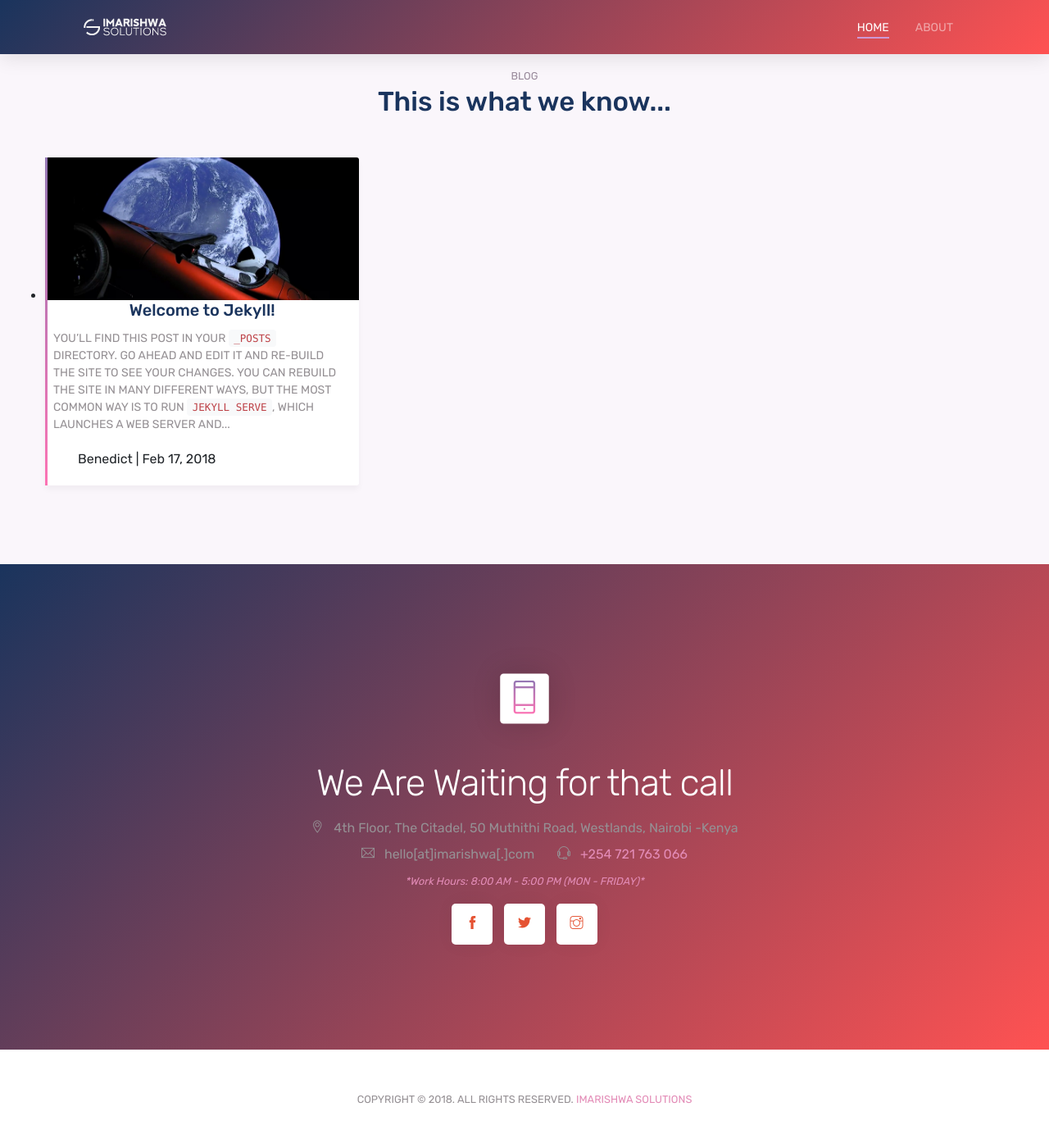
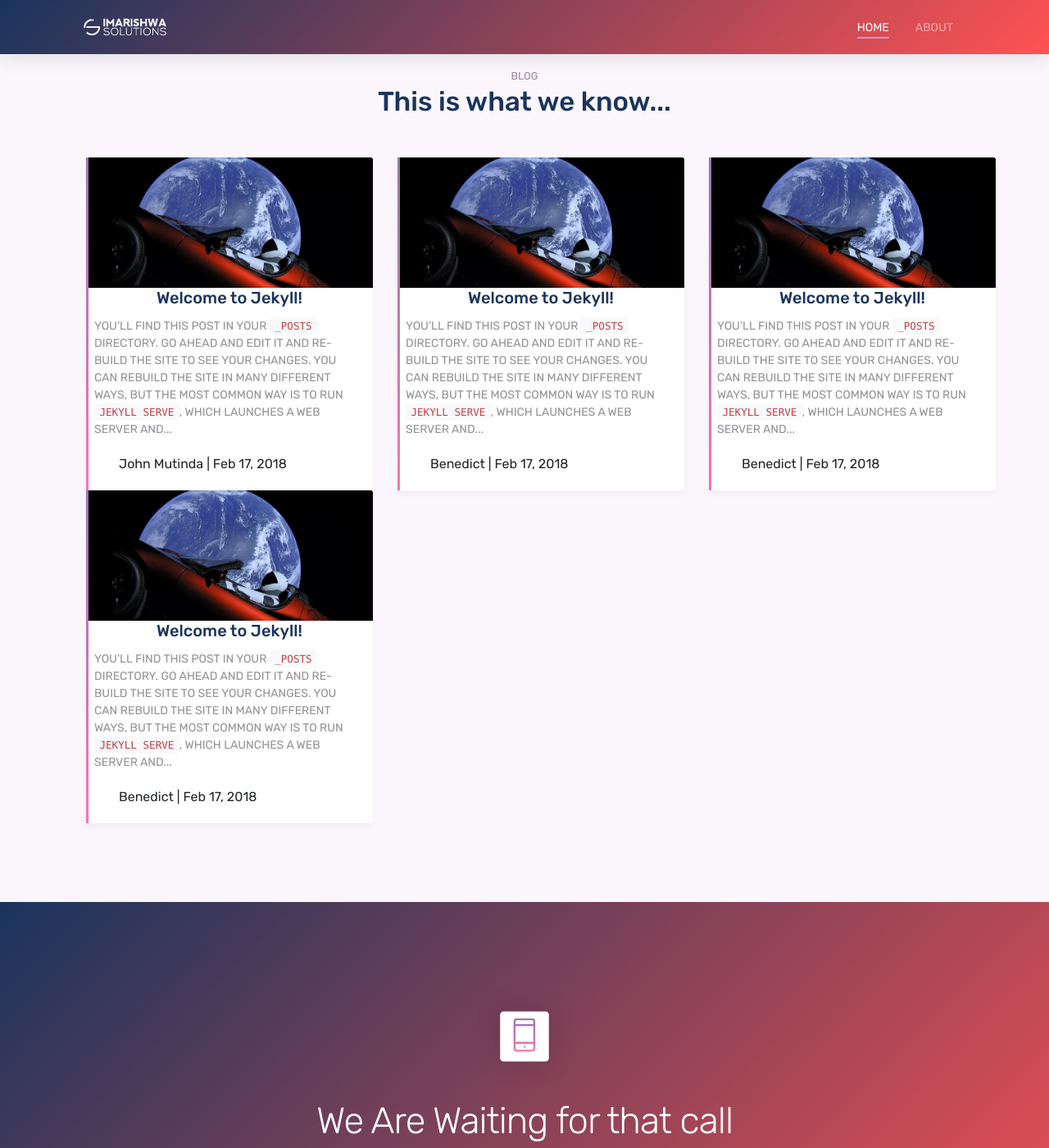
Before and after one commit to Imarishwa-Solutions/ImarishwaSolutions, a Jekyll site: the page built from blog.md, in a window 1280 px wide and 1400 px high. Shown: the whole window at 82% size. Built offline with Jekyll 4.4.1, drawn with Linux system fonts in a browser that asks for light colours.

Commit message:
set up landing page image and some css, repaired blog post ordering

```diff
--- a/Gemfile
+++ b/Gemfile
@@ -8,7 +8,7 @@ source "https://rubygems.org"
 #
 # This will help ensure the proper Jekyll version is running.
 # Happy Jekylling!
-# gem "jekyll", "~> 3.7.2"
+ #gem "jekyll", "~> 3.7.2"
 
 # This is the default theme for new Jekyll sites. You may change this to anything you like.
 gem "minima", "~> 2.0"
--- a/_includes/about.html
+++ b/_includes/about.html
@@ -49,15 +49,15 @@
 </div>
 <div class="section pt-0">
     <div class="container">
-        <div class="row pt-4">
+        <div class="row pt-4" style="margin-top: 40px;">
             <div class="col-md-6">
                 <div>
                     <img src="{{ site.baseurl }}/assets//images/perspective.png" alt="softdev" class="img-fluid">
                 </div>
             </div>
-            <div class="col-md-6">
+            <div class="col-md-6" style="text-align: justify;">
                 <h2 class="mb-3">This is who we are</h2>
-                <p class="light-font">Imarishwa Solutions is a software solutions provider for the corporate ecosystem. Since inception, we have provided solutions ranging from web application development to company branding and IT consultancies for clients across the corporate space in Kenya. Our approach is based on making it our business to understand our clients' business processes, working hand in hand with them in implementing proposed sustainable, cost effective, maintainable and scalable solutions adressing the loop holes.<br> Imarishwa is committed to improving the profitability of our customers through the use of leading-edge online technologies, delivered by knowledgeable and service-oriented Consultants. As more businesses realize the importance of the Internet to their continued success and growth, Imarishwa is ready to serve their needs with real e-business solutions. </p>
+                <p class="light-font" style="font-size: 17px;" >Imarishwa Solutions is a software solutions provider for the corporate ecosystem. Since inception, we have provided solutions ranging from web application development to company branding and IT consultancies for clients across the corporate space in Kenya. Our approach is based on making it our business to understand our clients' business processes, working hand in hand with them in implementing proposed sustainable, cost effective, maintainable and scalable solutions adressing the loop holes.<br> Imarishwa is committed to improving the profitability of our customers through the use of leading-edge online technologies, delivered by knowledgeable and service-oriented Consultants. As more businesses realize the importance of the Internet to their continued success and growth, Imarishwa is ready to serve their needs with real e-business solutions. </p>
             </div>
         </div>
     </div>
--- a/_includes/header.html
+++ b/_includes/header.html
@@ -1,7 +1,7 @@
     <header class="bg-gradient" id="home">
     	<div class="container mt-5">
             <h1>Passion Brought Us Here</h1>
-            <p class="tagline">The one and only solution for any kind of mobila app landing needs. Just change the screenshots and texts and you are good to go. </p>
+            <p class="tagline">We build, optimize, secure, and support your business with simple no long-term contract engagements. </p>
         </div>
-        <div class="img-holder mt-3"><img src="{{ site.baseurl }}/assets/images/iphonex.png" alt="phone" class="img-fluid"></div>
+        <div class="img-holder mt-3"><img src="{{ site.baseurl }}/assets/images/front.png" alt="phone" class="img-fluid" style="padding-top: 70px;"></div>
     </header>
--- a/_layouts/blog.html
+++ b/_layouts/blog.html
@@ -9,7 +9,9 @@
 			<div class="container">
 				{% include blog_intro.html %}
 			</div>
-			<ul>
+			<ul style="list-style: none;">
+				<div class="container">
+					<div class="row">
 						{% for post in site.posts %}
 							<div class="col-md-4">
 								<div class="blog-item">
@@ -23,6 +25,8 @@
 								</div>
 							</div>
 						{% endfor %}
+					</div>
+				</div>
 			</ul>
 		</div>
 		{% include contact.html %}
--- /dev/null
+++ b/_posts/2018-02-20-aother-new-post.markdown
@@ -0,0 +1,27 @@
+---
+layout: post
+title:  "Welcome to Jekyll!"
+date:   2018-02-17 13:00:23 +0300
+categories: jekyll update
+image: star.jpg
+author: Benedict
+---
+You’ll find this post in your `_posts` directory. Go ahead and edit it and re-build the site to see your changes. You can rebuild the site in many different ways, but the most common way is to run `jekyll serve`, which launches a web server and auto-regenerates your site when a file is updated.
+
+To add new posts, simply add a file in the `_posts` directory that follows the convention `YYYY-MM-DD-name-of-post.ext` and includes the necessary front matter. Take a look at the source for this post to get an idea about how it works.
+
+Jekyll also offers powerful support for code snippets:
+
+{% highlight ruby %}
+def print_hi(name)
+  puts "Hi, #{name}"
+end
+print_hi('Tom')
+#=> prints 'Hi, Tom' to STDOUT.
+{% endhighlight %}
+
+Check out the [Jekyll docs][jekyll-docs] for more info on how to get the most out of Jekyll. File all bugs/feature requests at [Jekyll’s GitHub repo][jekyll-gh]. If you have questions, you can ask them on [Jekyll Talk][jekyll-talk].
+
+[jekyll-docs]: https://jekyllrb.com/docs/home
+[jekyll-gh]:   https://github.com/jekyll/jekyll
+[jekyll-talk]: https://talk.jekyllrb.com/
--- /dev/null
+++ b/_posts/2018-02-20-aother-newer-post.markdown
@@ -0,0 +1,27 @@
+---
+layout: post
+title:  "Welcome to Jekyll!"
+date:   2018-02-17 13:00:23 +0300
+categories: jekyll update
+image: star.jpg
+author: Benedict
+---
+You’ll find this post in your `_posts` directory. Go ahead and edit it and re-build the site to see your changes. You can rebuild the site in many different ways, but the most common way is to run `jekyll serve`, which launches a web server and auto-regenerates your site when a file is updated.
+
+To add new posts, simply add a file in the `_posts` directory that follows the convention `YYYY-MM-DD-name-of-post.ext` and includes the necessary front matter. Take a look at the source for this post to get an idea about how it works.
+
+Jekyll also offers powerful support for code snippets:
+
+{% highlight ruby %}
+def print_hi(name)
+  puts "Hi, #{name}"
+end
+print_hi('Tom')
+#=> prints 'Hi, Tom' to STDOUT.
+{% endhighlight %}
+
+Check out the [Jekyll docs][jekyll-docs] for more info on how to get the most out of Jekyll. File all bugs/feature requests at [Jekyll’s GitHub repo][jekyll-gh]. If you have questions, you can ask them on [Jekyll Talk][jekyll-talk].
+
+[jekyll-docs]: https://jekyllrb.com/docs/home
+[jekyll-gh]:   https://github.com/jekyll/jekyll
+[jekyll-talk]: https://talk.jekyllrb.com/
--- /dev/null
+++ b/_posts/2018-02-22-aother-post.markdown
@@ -0,0 +1,27 @@
+---
+layout: post
+title:  "Welcome to Jekyll!"
+date:   2018-02-17 13:00:23 +0300
+categories: jekyll update
+image: star.jpg
+author: John Mutinda
+---
+You’ll find this post in your `_posts` directory. Go ahead and edit it and re-build the site to see your changes. You can rebuild the site in many different ways, but the most common way is to run `jekyll serve`, which launches a web server and auto-regenerates your site when a file is updated.
+
+To add new posts, simply add a file in the `_posts` directory that follows the convention `YYYY-MM-DD-name-of-post.ext` and includes the necessary front matter. Take a look at the source for this post to get an idea about how it works.
+
+Jekyll also offers powerful support for code snippets:
+
+{% highlight ruby %}
+def print_hi(name)
+  puts "Hi, #{name}"
+end
+print_hi('Tom')
+#=> prints 'Hi, Tom' to STDOUT.
+{% endhighlight %}
+
+Check out the [Jekyll docs][jekyll-docs] for more info on how to get the most out of Jekyll. File all bugs/feature requests at [Jekyll’s GitHub repo][jekyll-gh]. If you have questions, you can ask them on [Jekyll Talk][jekyll-talk].
+
+[jekyll-docs]: https://jekyllrb.com/docs/home
+[jekyll-gh]:   https://github.com/jekyll/jekyll
+[jekyll-talk]: https://talk.jekyllrb.com/
--- a/blog.md
+++ b/blog.md
@@ -3,16 +3,3 @@ layout: blog
 title: Blog | Imarishwa Solutions
 permalink: /blog/
 ---
-
-This is the base Jekyll theme. You can find out more info about customizing your Jekyll theme, as well as basic Jekyll usage documentation at [jekyllrb.com](https://jekyllrb.com/)
-
-You can find the source code for Minima at GitHub:
-[jekyll][jekyll-organization] /
-[minima](https://github.com/jekyll/minima)
-
-You can find the source code for Jekyll at GitHub:
-[jekyll][jekyll-organization] /
-[jekyll](https://github.com/jekyll/jekyll)
-
-
-[jekyll-organization]: https://github.com/jekyll
```
Also changed, not shown: assets/images/front.png (added), 8 other files. Lines whose indentation alone changed are shown as unchanged.
